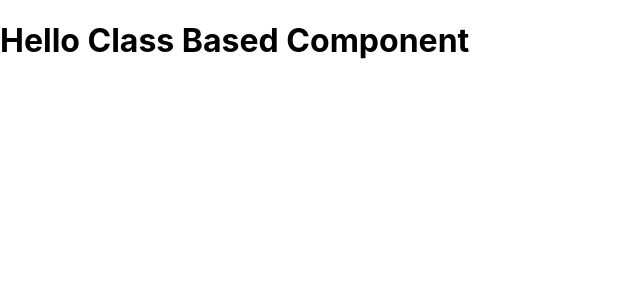
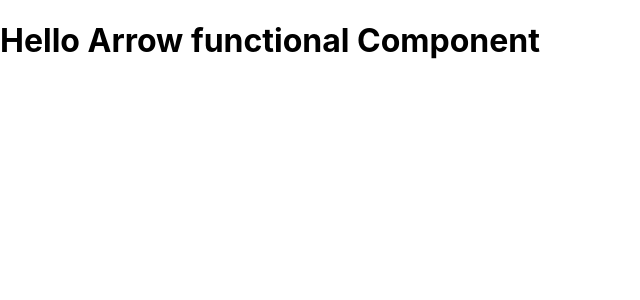
Before and after one commit to jerun276/react_course_2023, a React (Create React App) app: page / in a window 1280 px wide. Shown: the top 300 px of the page, without its empty margins (0-640 px from the left). Built offline with nearby package versions, Linux system fonts and the light colour scheme.

Commit message:
studied functional component

```diff
--- a/src/App.js
+++ b/src/App.js
@@ -1,9 +1,9 @@
-import { Component } from "react";
+// function HelloWorld(){
+//   return <h1>Hello Functional Component</h1>
+// }
 
-class HelloWorld extends Component{
-  render(){
-    return <h1>Hello Class Based Component</h1>
-  }
+const HelloWorld =()=>{
+  return <h1>Hello Arrow functional Component</h1>
 }
 
 export default HelloWorld;
```
